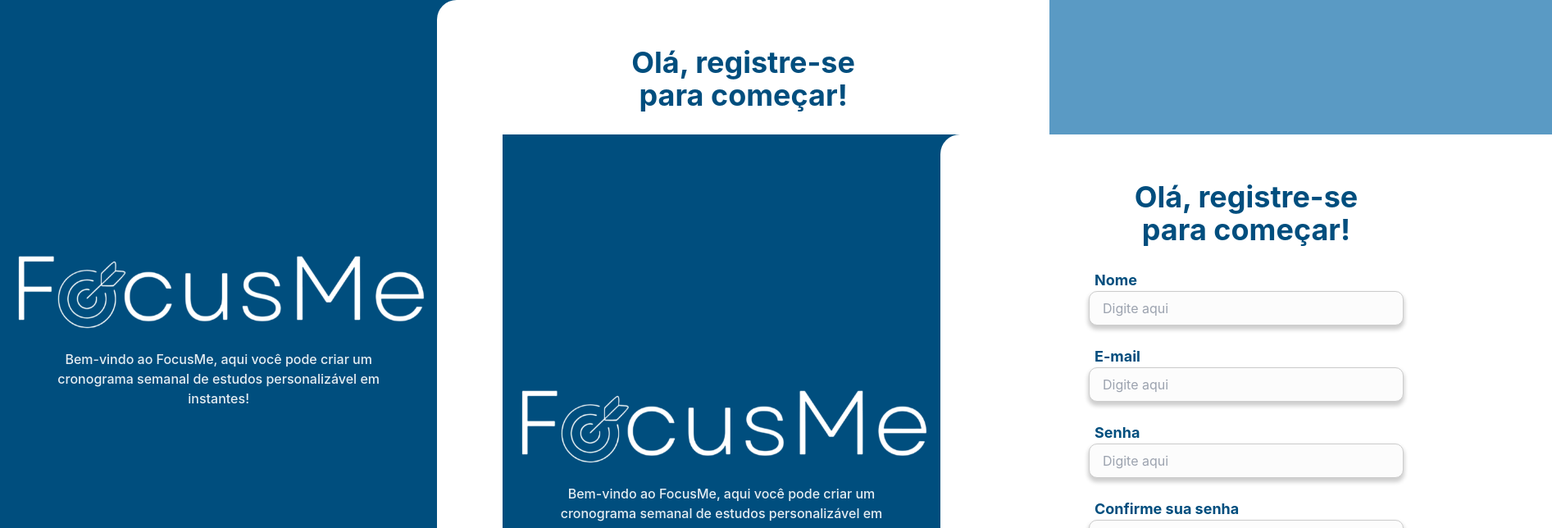
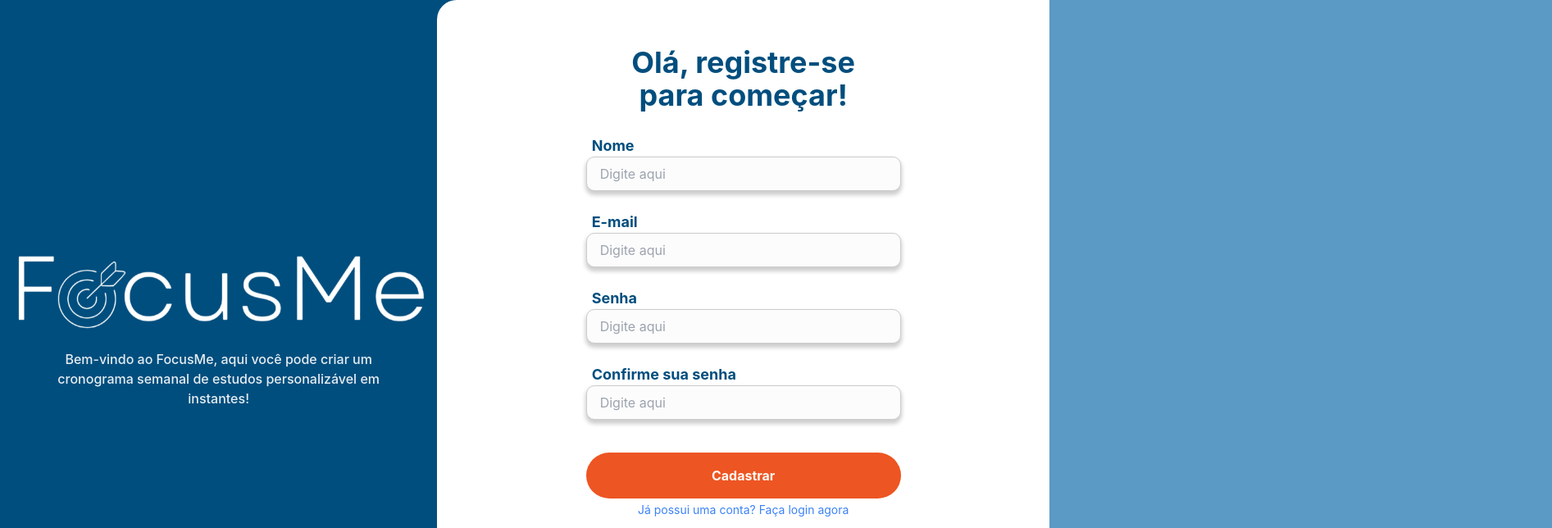
Before and after one commit to Equipe07-DS/FocusMe, a React (Create React App) app in the folder frontend/: page /TelaCadastro in a window 1280 px wide. Shown: the top 644 px of the page at 82% size, 1893 px wide, since content can reach past the window. Built offline with nearby package versions, Linux system fonts and the light colour scheme.

Commit message:
refatoração da tela de cadastro

```diff
--- a/frontend/src/TelaCadastro/TelaCadastro.js
+++ b/frontend/src/TelaCadastro/TelaCadastro.js
@@ -1,36 +1,9 @@
 import FormsCadastro from "../componentes/FormsCadastro/FormsCadastro";
-import styles from "./TelaCadastro.module.css";
-
 
 export default function TelaCadastro(){
 
   return(
-
-    // Div geral da página
-    <div className="w-screen h-screen flex flex-row bg-[#004E7E]">
-
-      {/* Div geral da logo, fundo azul e mensagem*/}
-      <div className="bg-[#004E7E] w-5/12 h-full flex flex-col justify-center items-center ">
-
-        <img src="/Logo-fundo-transparente.png" alt="Logo do FocusMe em fundo transparente" className={`${styles.LogoTransparente}`} />
-        <h1 className={`${styles.TextoLogo} text-white font-medium opacity-90 text-center mt-5 `} >
-          Bem-vindo ao FocusMe, aqui você pode criar um cronograma semanal de estudos personalizável em instantes!
-        </h1>
-
-      </div>
-
-
-      {/* Div geral campos de resposta, fundo branco*/}
-      <div className=" bg-white w-7/12 h-full rounded-l-3xl px-20 py-14 flex-col">
-
-        <h1 className="flex justify-center text-[#004E7E] font-bold text-4xl">Olá, registre-se</h1>
-        <h1 className="flex justify-center text-[#004E7E] font-bold text-4xl mb-7">para começar!</h1>
-
-        <FormsCadastro/>
-
-      </div>
-
-    </div>
+    <FormsCadastro/>
   )
 
 }
--- a/frontend/src/TelaCadastro/TelaCadastro.module.css
+++ /dev/null
@@ -1,12 +0,0 @@
-@tailwind base;
-@tailwind components;
-@tailwind utilities;
-
-.LogoTransparente {
-  height:13vh;
-  width: auto;
-}
-
-.TextoLogo {
-  width: 35vw;
-}
```
